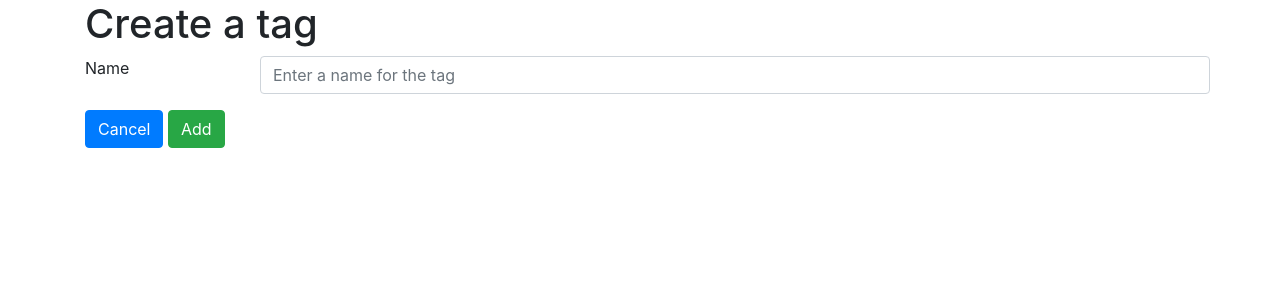
After one commit to dlbrush/blogly, a Flask app: page /tags/new in a window 1280 px wide. The commit adds this page. Shown: the top 300 px of the page. Run offline with Flask 2, Linux system fonts and the light colour scheme.

Commit message:
app routes added docstrings

```diff
--- a/app.py
+++ b/app.py
@@ -1,6 +1,6 @@
 from flask import Flask, request, render_template, redirect
 from flask_debugtoolbar import DebugToolbarExtension
-from models import db, connect_db, User, Post
+from models import db, connect_db, User, Post, Tag, PostTag
 
 app = Flask(__name__)
 
@@ -85,45 +85,143 @@ def delete_user(user_id):
 
 @app.route('/users/<int:user_id>/posts/new')
 def new_post_form(user_id):
+    """
+    Show the form to add a new post for a given user.
+    """
     user = User.query.get(user_id)
-    return render_template('new-post.html', user=user)
+    all_tags = Tag.query.all()
+    return render_template('new-post.html', user=user, all_tags=all_tags)
 
 @app.route('/users/<int:user_id>/posts/new', methods=['POST'])
 def add_post(user_id):
+    """
+    Take the data from the submission of a new post form and make a new record of a Post in the database.
+    Redirect to the details page of the user who posted.
+    """
     title = request.form['title']
     content = request.form['content']
+    tags = request.form.getlist('tag')
 
-    Post.commit_new_post(user_id=user_id, title=title, content=content)
+    Post.commit_new_post(user_id=user_id, title=title, content=content, tags=tags)
     return redirect(f'/users/{user_id}')
 
 @app.route('/posts/<int:post_id>')
 def show_post(post_id):
+    """
+    Show all of the contents of a post.
+    """
     post = Post.query.get_or_404(post_id)
     user = post.user
+    tags = post.tags
+    timestamp = post.created_at.strftime("%a %b %d %Y, %I:%M %p")
 
-    return render_template('post.html', post=post, user=user)
+    return render_template('post.html', post=post, user=user, tags=tags, timestamp=timestamp)
 
 @app.route('/posts/<int:post_id>/edit')
 def edit_post_form(post_id):
+    """
+    Show the form to edit a post.
+    Pass the post's tags so that they will be pre-checked when the user sees the form.
+    """
     post = Post.query.get_or_404(post_id)
+    all_tags = Tag.query.all()
+    post_tags = post.tags
 
-    return render_template('post-edit.html', post=post)
+    return render_template('post-edit.html', post=post, all_tags=all_tags, post_tags=post_tags)
 
 @app.route('/posts/<int:post_id>/edit', methods=['POST'])
 def edit_post(post_id):
+    """
+    Take the data from the form for editing a post, and pass it to the method to edit the post.
+    Redirect back to the post details.
+    """
     post = Post.query.get(post_id)
     title = request.form['title']
     content = request.form['content']
+    tags = request.form.getlist('tag')
 
-    post.edit(title=title, content=content)
+    post.edit(title=title, content=content, tags=tags)
     return redirect(f'/posts/{post_id}')
 
 @app.route('/posts/<int:post_id>/delete', methods=['POST'])
 def delete_post(post_id):
+    """
+    First, delete any tag relationships to this post so that there are no FK violations.
+    Then, delete the post and redirect to the user's page.
+    """
     post = Post.query.get(post_id)
     user_id = post.user.id
 
+    PostTag.query.filter_by(post_id=post_id).delete()
     Post.query.filter_by(id=post_id).delete()
     db.session.commit()
 
     return redirect(f'/users/{user_id}')
+
+@app.route('/tags')
+def show_tags():
+    """
+    Show the list of all tags.
+    Tags have links to the tag details pages.
+    """
+    tags = Tag.query.all()
+    return render_template('tags.html', tags = tags)
+
+@app.route('/tags/new')
+def add_tag_form():
+    """
+    Show the form for adding a new tag.
+    """
+    return render_template('new-tag.html')
+
+@app.route('/tags/new', methods=['POST'])
+def add_tag():
+    """
+    Process a new tag submitted from the form and commit it to the database.
+    Redirect to the list of tags.
+    """
+    name = request.form['name']
+    Tag.commit_new_tag(name)
+    return redirect('/tags')
+
+@app.route('/tags/<int:tag_id>')
+def show_tag_details(tag_id):
+    """
+    Show the posts associated with a given tag, if there are any.
+    This route also allows the user to edit or delete a tag.
+    """
+    tag = Tag.query.get_or_404(tag_id)
+    posts = tag.posts
+    return render_template('tag-details.html', tag = tag, posts = posts)
+
+@app.route('/tags/<int:tag_id>/edit')
+def edit_tag_form(tag_id):
+    """
+    Show the form for editing the name of a tag, if the tag exists.
+    """
+    tag = Tag.query.get_or_404(tag_id)
+    return render_template('tag-edit.html', tag=tag)
+
+@app.route('/tags/<int:tag_id>/edit', methods=['POST'])
+def edit_tag(tag_id):
+    """
+    Handle the submission of the form for editing a tag, and commit changes to the db.
+    Redirect to the tag details page.
+    """
+    tag = Tag.query.get(tag_id)
+    name = request.form['name']
+
+    tag.edit(name)
+    return redirect(f'/tags/{tag_id}')
+
+@app.route('/tags/<int:tag_id>/delete', methods=['POST'])
+def delete_tag(tag_id):
+    """
+    Delete the tag with the ID in the URL.
+    First delete any tag/post relationships so you don't violate FK restraints.
+    """
+    PostTag.query.filter_by(tag_id=tag_id).delete()
+    Tag.query.filter_by(id=tag_id).delete()
+    db.session.commit()
+
+    return redirect('/tags')
--- /dev/null
+++ b/templates/new-tag.html
@@ -0,0 +1,17 @@
+{% extends 'base.html' %}
+
+{% block title %}
+New Tag
+{% endblock %}
+
+{% block content %}
+<h1>Create a tag</h1>
+<form action="/tags/new" method="POST">
+    <div class="form-group row">
+        <label for="name" class="col-2">Name</label>
+        <input class="form-control col-10" name="name" type="text" placeholder="Enter a name for the tag" required>
+    </div>
+    <a class="btn btn-primary" href="/tags">Cancel</a>
+    <button class="btn btn-success">Add</button>
+</form>
+{% endblock %}
```
Also changed, not shown: models.py (+34 -2 lines), templates/new-post.html (+8 -2 lines), templates/post-edit.html (+8 -2 lines), templates/post.html (+12 -1 lines), templates/tag-details.html (added, +21 -0 lines), templates/tag-edit.html (added, +17 -0 lines), templates/tags.html (added, +19 -0 lines).
